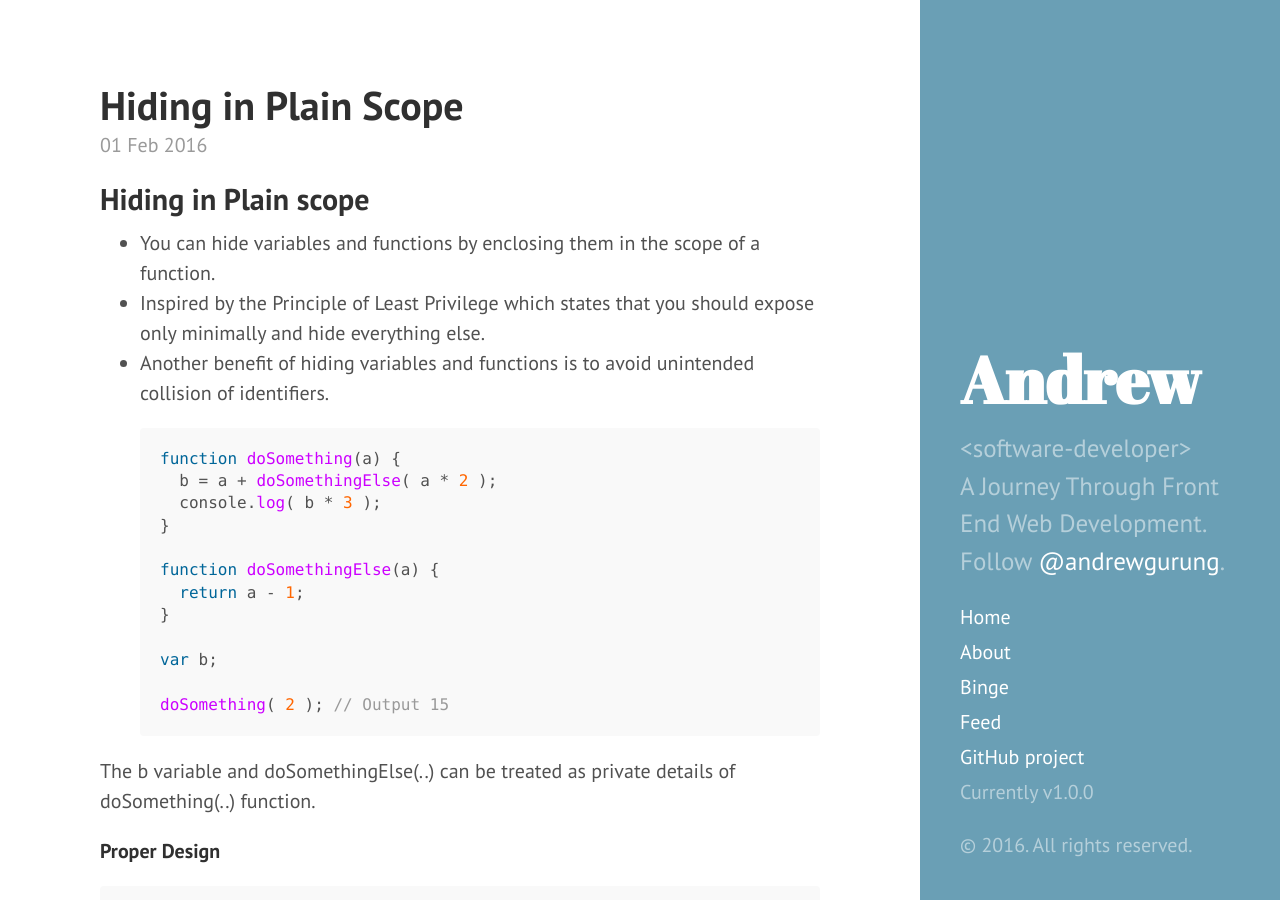
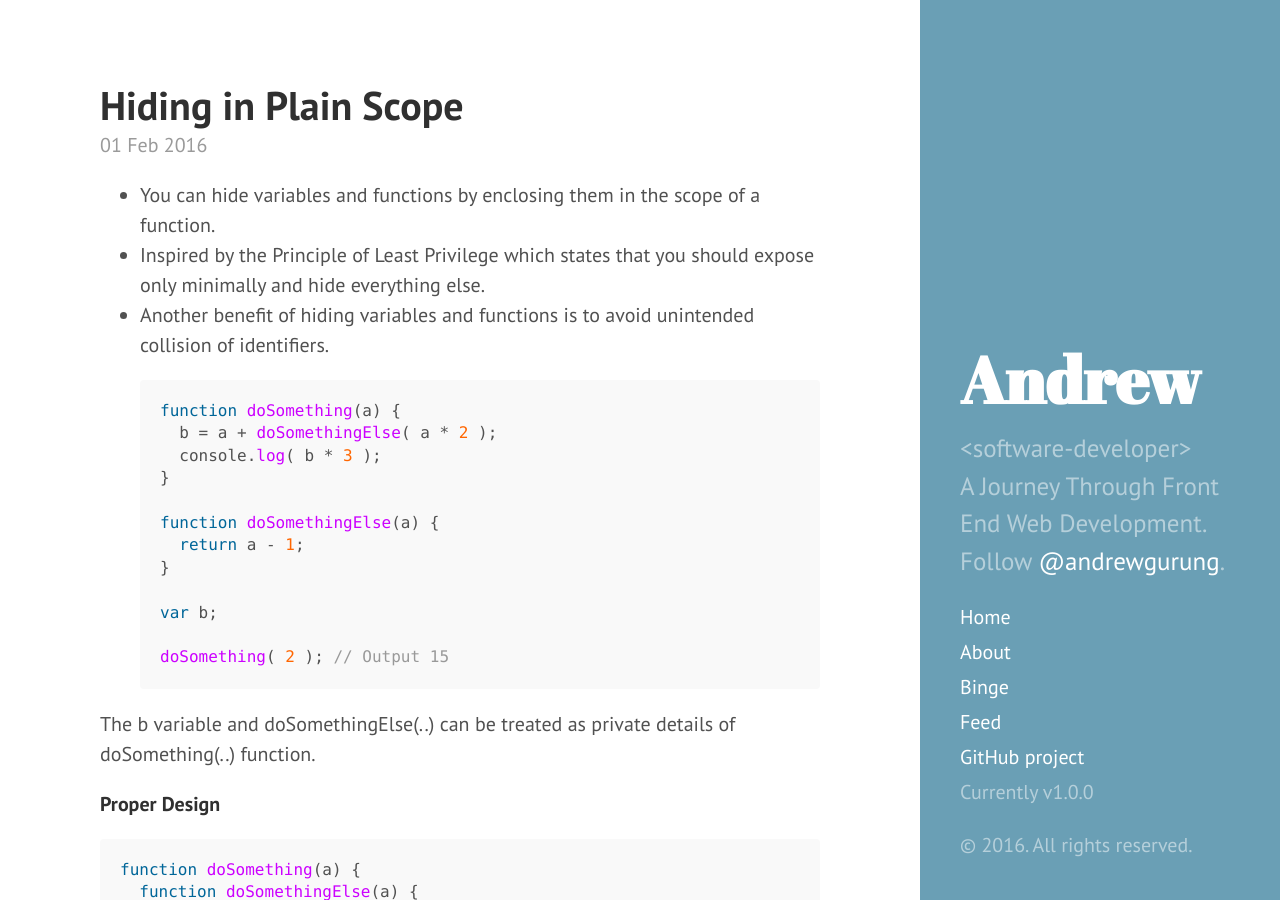
Before and after one commit to andrewgurung/andrewgurung.github.io, a Jekyll site: the page built from _posts/2016-02-01-hiding-in-plain-scope.md, in a window 1280 px wide and 900 px high. Built offline with Jekyll 4.4.1, drawn with Linux system fonts in a browser that asks for light colours; Markdown is read by kramdown in place of the engine named in the settings; comment, search, counter and statistics services are not loaded.

Commit message:
Remove duplicate title header

```diff
--- a/_posts/2016-02-01-hiding-in-plain-scope.md
+++ b/_posts/2016-02-01-hiding-in-plain-scope.md
@@ -4,7 +4,6 @@ title: Hiding in Plain Scope
 comments: true
 ---
 
-## Hiding in Plain scope
 * You can hide variables and functions by enclosing them in the scope of a function.
 * Inspired by the Principle of Least Privilege which states that you should expose only minimally and hide everything else.
 * Another benefit of hiding variables and functions is to avoid unintended collision of identifiers.
```
